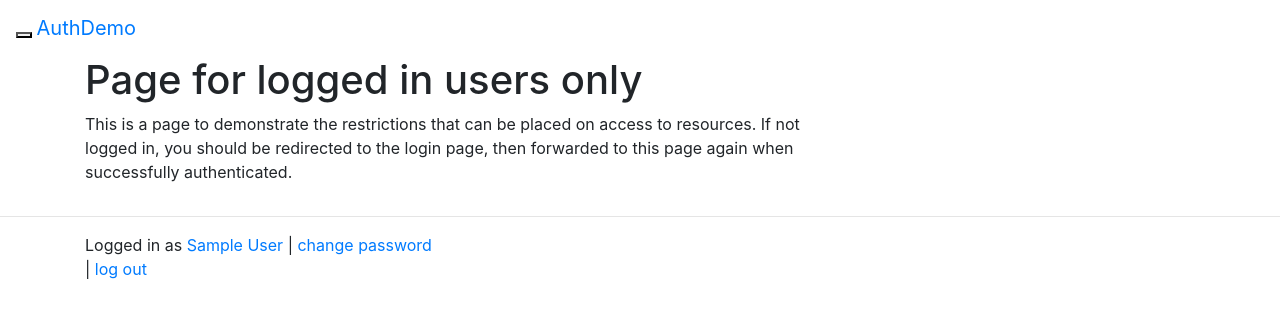
After one commit to ExeterDigitalHumanities/authdemo, a Django app: page /users_only/ in a window 1280 px wide. The commit adds this page. Shown: the top 318 px of the page. Run offline with Django 3.2, Linux system fonts and the light colour scheme; the visitor is signed in with stand-in values (Sample User, id 1); some libraries are stand-ins or nearby versions.

```diff
--- a/authdemo/urls.py
+++ b/authdemo/urls.py
@@ -16,7 +16,7 @@ Including another URLconf
 from django.contrib import admin
 from django.urls import path, include
 from django.views.generic import TemplateView
-from main.views import UsersOnly
+from main.views import UsersOnly, RequireLogin
 
 
 from django.contrib.auth import views as auth_views
@@ -39,6 +39,7 @@ urlpatterns = [
 
     path('', TemplateView.as_view(template_name='about.html'), name='about'),
     path('users_only/', UsersOnly.as_view(), name='users_only'),
+    path('require_login/', RequireLogin.as_view(), name='require_login'),
 
     path('login/', auth_views.LoginView.as_view(),
          name='login'),
--- a/main/views.py
+++ b/main/views.py
@@ -10,3 +10,10 @@ class UsersOnly(LoginRequiredMixin, View):
 
     def get(self, request):
         return render(request, 'users_only.html')
+
+
+class RequireLogin(LoginRequiredMixin,View):
+    raise_exception = True
+
+    def get(self, request):
+        return render(request, 'require_login.html')
--- a/templates/base.html
+++ b/templates/base.html
@@ -50,7 +50,8 @@
                     <li class="dropdown" id="restrictions">
                         <a href="#" class="dropdown-toggle" data-toggle="dropdown">Restricted Pages</a>
                         <ul class="dropdown-menu">
-                            <li><a href="{%  url 'users_only' %}">Users Only</a> </li>
+                            <li><a href="{% url 'users_only' %}">Users Only</a> </li>
+                            <li><a href="{% url 'require_login'%}">Require User to be Logged In</a></li>
                         </ul>
                     </li>
                 </ul>
--- a/templates/registration/password_reset.html
+++ b/templates/registration/password_reset.html
@@ -3,6 +3,10 @@
 {%  block mainheader %}Reset your password{% endblock %}
 
 {% block content %}
+     <p>Please note that the password reset will require configuration of the server-side
+    email if the user is to be successfully emaild with a reset token. As-is, it will
+    dump the reset email into the (local) server console, from where the url can be
+        pasted to access the reset dialog.</p>
 
 <form method="post" >
 {% csrf_token %}
--- a/templates/registration/password_reset_form.html
+++ b/templates/registration/password_reset_form.html
@@ -3,6 +3,8 @@
 {%  block mainheader %}Reset your password{% endblock %}
 
 {% block content %}
+
+
 
 <form method="post" >
 {% csrf_token %}
--- /dev/null
+++ b/templates/users_only.html
@@ -0,0 +1,14 @@
+{% extends 'base.html' %}
+
+{% block pagetitle %}
+	AuthDemo :: Users Only Page
+{% endblock %}
+
+{% block mainheader %}Page for logged in users only{% endblock %}
+
+{% block content %}
+
+<p>This is a page to demonstrate the restrictions that can be placed on access to resources. If not logged in, you
+    should be redirected to the login page, then forwarded to this page again when successfully authenticated.</p>
+
+{% endblock %}
```
Also changed, not shown: templates/registration/not_authorised.html (added, +22 -0 lines), templates/require_login.html (added, +13 -0 lines).
